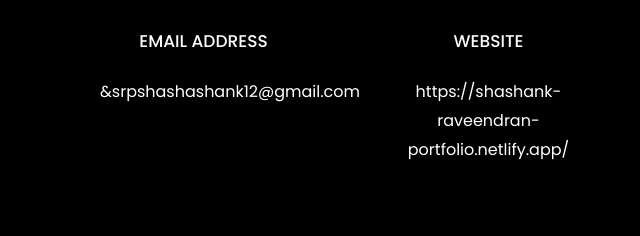
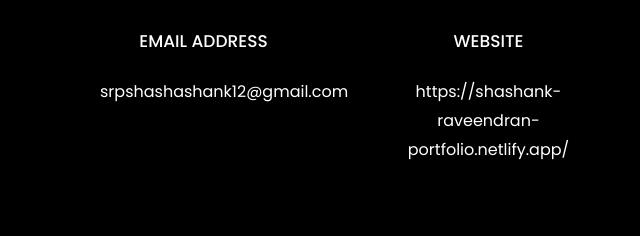
Before and after one commit to Shashank1412/Shashank-portfolio, a plain HTML site: page index.html in a window 1280 px wide. Shown: the part 5623-5859 px from the top of the page, 579-1219 px from the left. Drawn offline with Linux system fonts and the light colour scheme; files whose address does not match are found by name.

Commit message:
Update index.html

```diff
--- a/index.html
+++ b/index.html
@@ -522,7 +522,7 @@
           			<span class="icon-paper-plane"></span>
           		</div>
           		<h3 class="mb-4">Email Address</h3>
-	            <p><a href="mailto:srpshashashank12@gmail.com">&amp;srpshashashank12@gmail.com</a></p>
+	            <p><a href="mailto:srpshashashank12@gmail.com">srpshashashank12@gmail.com</a></p>
 	          </div>
           </div>
           <div class="col-md-6 col-lg-3 d-flex ftco-animate">
```
